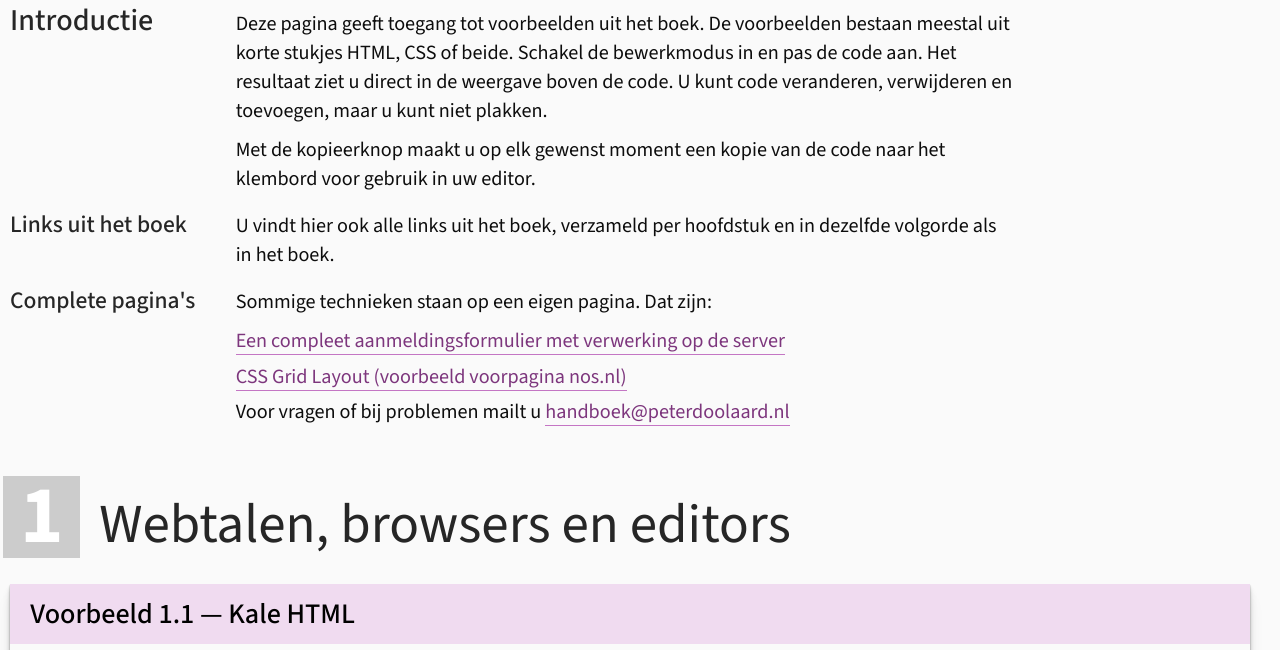
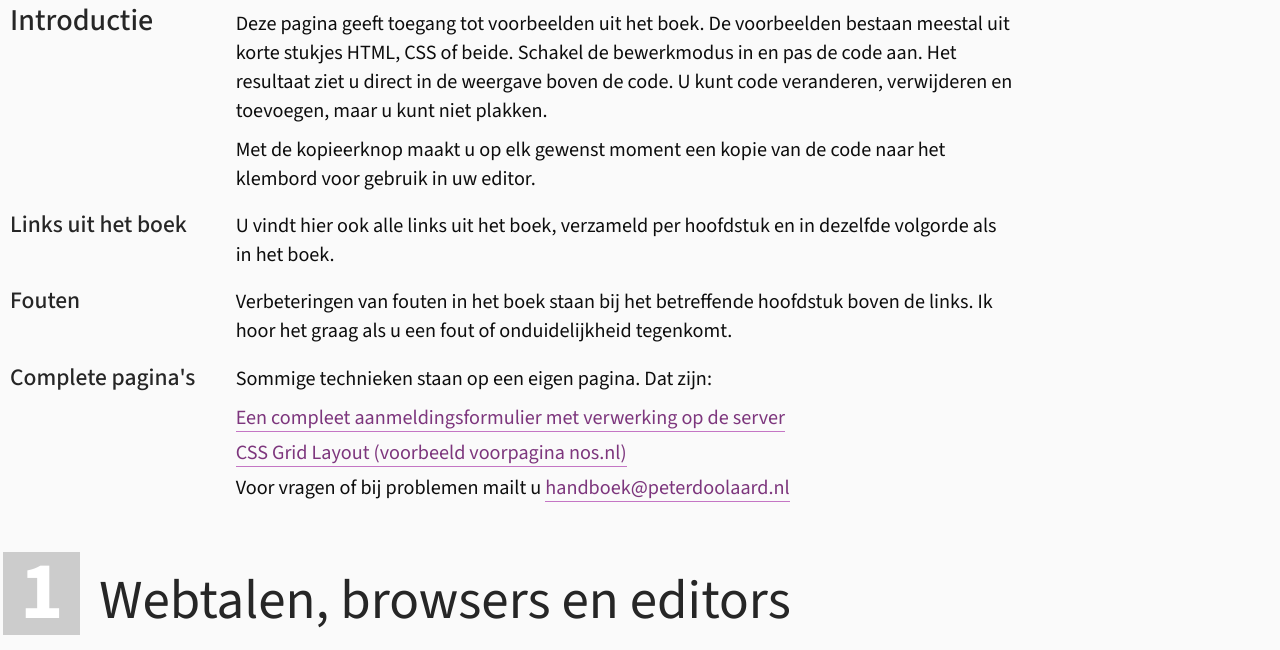
Before and after one commit to peterdoolaard/handboek-html-css.nl.2022, a PHP site: page /voorbeelden.html in a window 1280 px wide. Shown: the part 539-1189 px from the top of the page. Run offline with PHP 8.4, Linux system fonts and the light colour scheme; some libraries are stand-ins or nearby versions.

Commit message:
Added errata

```diff
--- a/css/style.css
+++ b/css/style.css
@@ -275,9 +275,12 @@
   text-align: center;
 }
 
-:is(.chapter-main__heading, .chapter-aside__heading) {
-  font-size: var(--font-size-chapter-sub);
-  margin-block: 2rem;
+.chapter-aside__heading:not(:first-child) {
+  margin-block-start: 1rem;
+}
+
+.errata {
+  font-weight: bold;
 }
 
 .caption-text {
--- a/voorbeelden.html
+++ b/voorbeelden.html
@@ -388,6 +388,8 @@
         <p>Met de kopieerknop maakt u op elk gewenst moment een kopie van de code naar het klembord voor gebruik in uw editor.</p>
         <h3 class="inleiding-subkop">Links uit het boek</h3>
         <p>U vindt hier ook alle links uit het boek, verzameld per hoofdstuk en in dezelfde volgorde als in het boek.</p>
+        <h3 class="inleiding-subkop">Fouten</h3>
+        <p>Verbeteringen van fouten in het boek staan bij het betreffende hoofdstuk boven de links. Ik hoor het graag als u een fout of onduidelijkheid tegenkomt.</p>
         <h3 class="inleiding-subkop">Complete pagina's</h3>
         <p>Sommige technieken staan op een eigen pagina. Dat zijn:</p>
         <ul role="list">
@@ -768,6 +770,9 @@
         <div class="chapter-main-8">
         </div>
         <aside class="chapter-aside">
+          <h3 class="chapter-aside__heading">Fouten en verbeteringen</h3>
+          <p><span class="errata">Op pagina 227</span> staat bij oplossing 2 dat de specificiteit 21 is. Dat is fout. De juiste waarde is 11. Een attribuutselector en een klasse tellen ieder voor 10 en een element voor 1. Ook bij oplossing 3 is de uitkomst niet 21 maar 11.</p>
+          <h3 class="chapter-aside__heading">Links</h3>
           <ul class="links-list">
             <li>
               <a href="https://www.w3.org/Style/CSS/current-work">Overzicht van CSS-specificaties</a>
```
